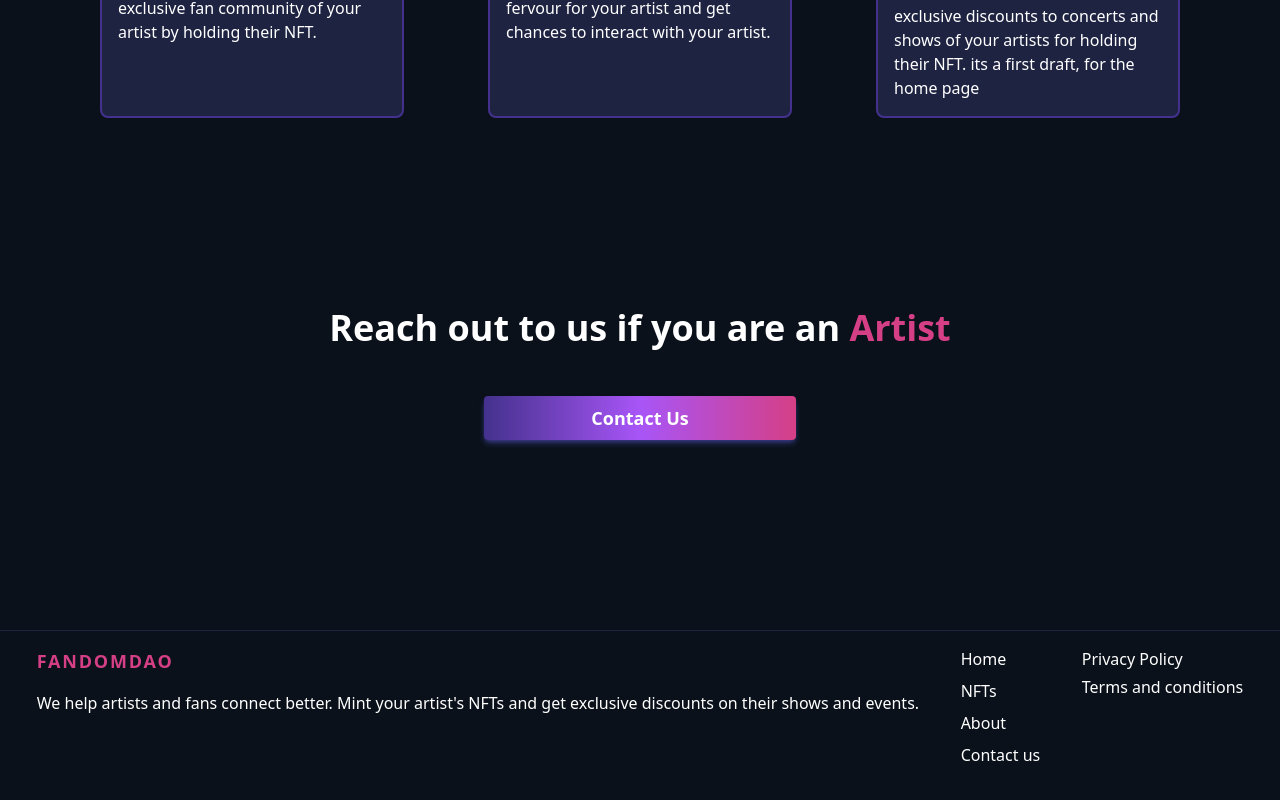
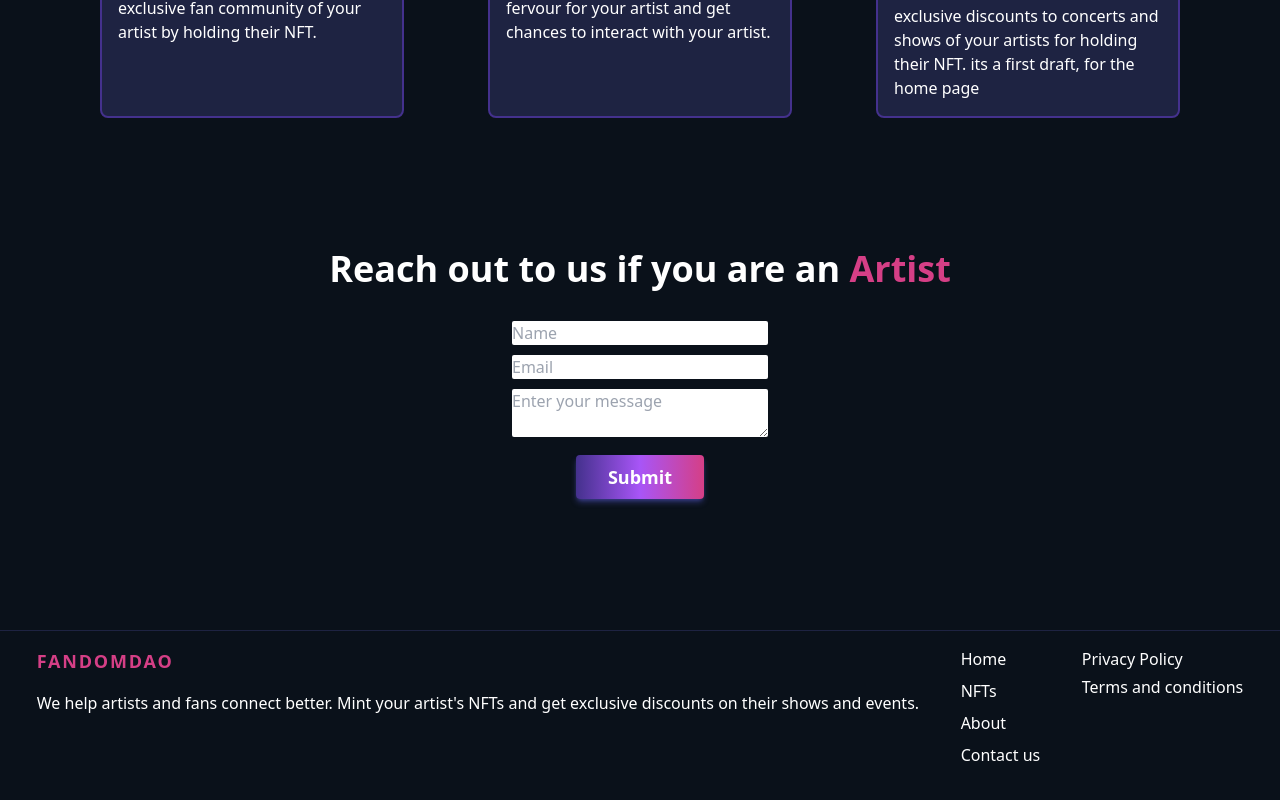
Before and after one commit to kenkirito/fandomdao, a React (Create React App) app: page / in a window 1280 px wide. Shown: the part 920-1720 px from the top of the page. Built offline with nearby package versions, Linux system fonts and the light colour scheme.

Commit message:
Added `Contact Form` in the Reachout Section

```diff
--- a/package.json
+++ b/package.json
@@ -3,6 +3,7 @@
   "version": "0.1.0",
   "private": true,
   "dependencies": {
+    "@emailjs/browser": "^3.3.1",
     "@testing-library/jest-dom": "^5.14.1",
     "@testing-library/react": "^12.0.0",
     "@testing-library/user-event": "^13.2.1",
--- a/src/components/Reachout.js
+++ b/src/components/Reachout.js
@@ -1,15 +1,52 @@
-import React from 'react';
+import React, { useRef } from 'react';
+import emailjs from '@emailjs/browser';
 
 const Reachout = () => {
+  const form = useRef();
+  const sendEmail = (e) => {
+    e.preventDefault();
+
+    emailjs
+      .sendForm(
+        'service_pjc9fob',
+        'contact_form',
+        form.current,
+        'user_1ZgKmsnKSmgFtOD9CyAmj'
+      )
+      .then(
+        (result) => {
+          console.log(result.text);
+          form.current.reset()
+        },
+        (error) => {
+          console.log(error.text);
+        }
+      );
+  };
   return (
-    <div className=' h-96 p-4 mt-8 flex flex-col justify-center items-center'>
+    <div className=' h-96 p-4 mt-8 flex flex-col gap-8 justify-center items-center'>
       <h1 className='font-extrabold text-4xl text-white'>
-        Reach out to us if you are an {' '}
+        Reach out to us if you are an{' '}
         <span className='text-pinktext'>Artist</span>
       </h1>
-      <button className='rounded p-2 shadow-md  shadow-indigo-500/40 w-1/4 mt-12 text-white text-lg font-semibold bg-gradient-to-r from-bluecolor via-purple-500 to-pinktext'>
-        Contact Us
-      </button>
+
+      <form name='contact_form'
+        className='flex flex-col w-64 items-cemter gap-2.5'
+        ref={form}
+        onSubmit={sendEmail}
+      >
+        <input className='rounded-sm' type='text' placeholder='Name' name='user_name' />
+
+        <input className='rounded-sm'  type='email' placeholder='Email' name='user_email' />
+
+        <textarea className='rounded-sm'  placeholder='Enter your message' name='message' />
+        <button
+          type='submit'
+          className='rounded p-2 shadow-md shadow-indigo-500/40 mt-2 text-white w-1/2 self-center text-lg font-semibold bg-gradient-to-r from-bluecolor via-purple-500 to-pinktext'
+        >
+          Submit
+        </button>
+      </form>
     </div>
   );
 };
```
